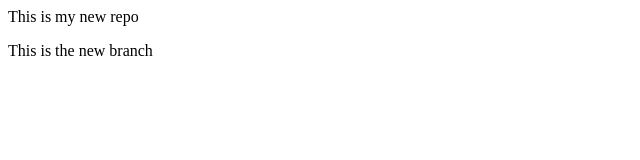
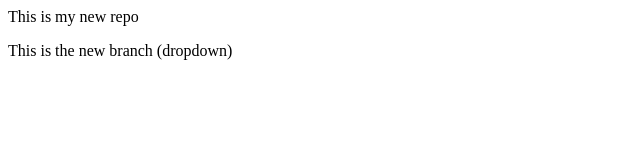
Before and after one commit to rsharma0406/localRepo, a plain HTML site: page index.html in a window 1280 px wide. Shown: the full height of the page, 0-640 px from the left. Drawn offline with Linux system fonts and the light colour scheme.

Commit message:
Added new dropdown feature

```diff
--- a/index.html
+++ b/index.html
@@ -2,5 +2,5 @@
     This is my new repo
 </p>
 <p>
-    This is the new branch
+    This is the new branch (dropdown)
 </p>
```
